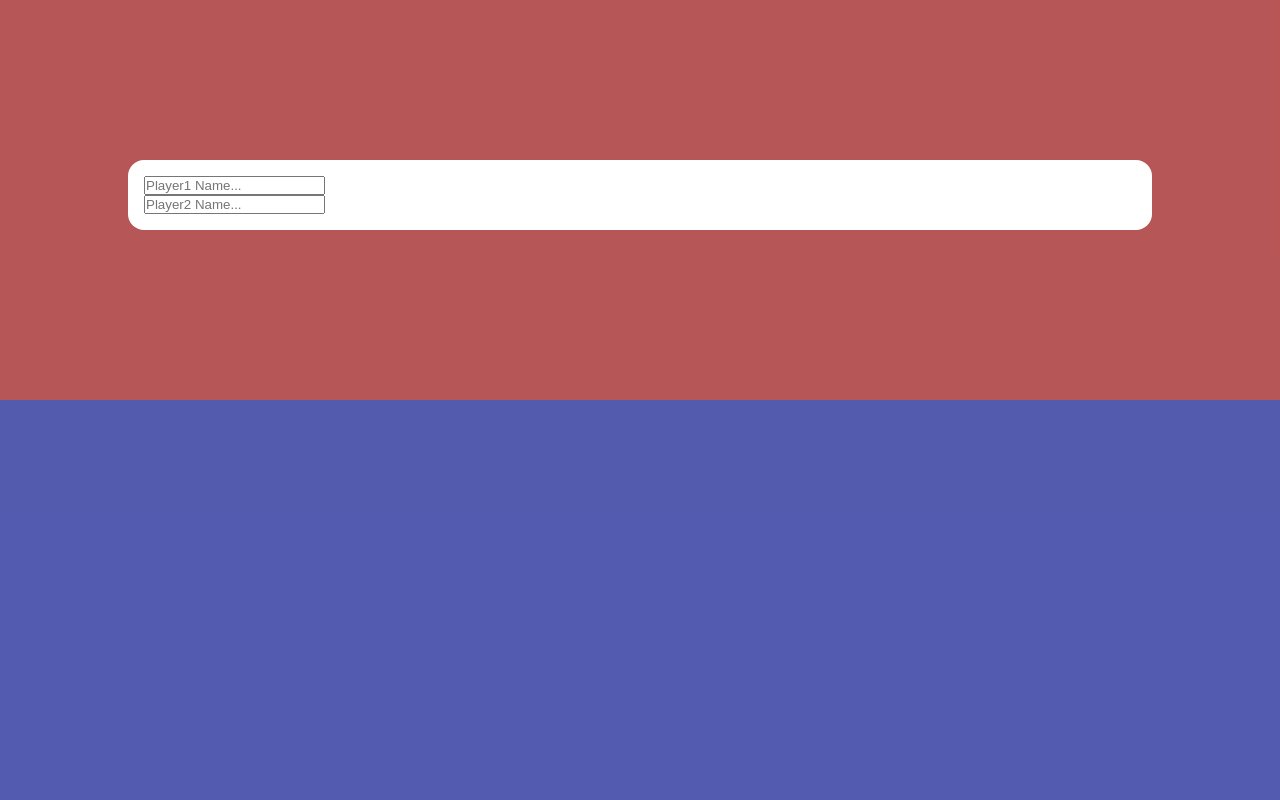
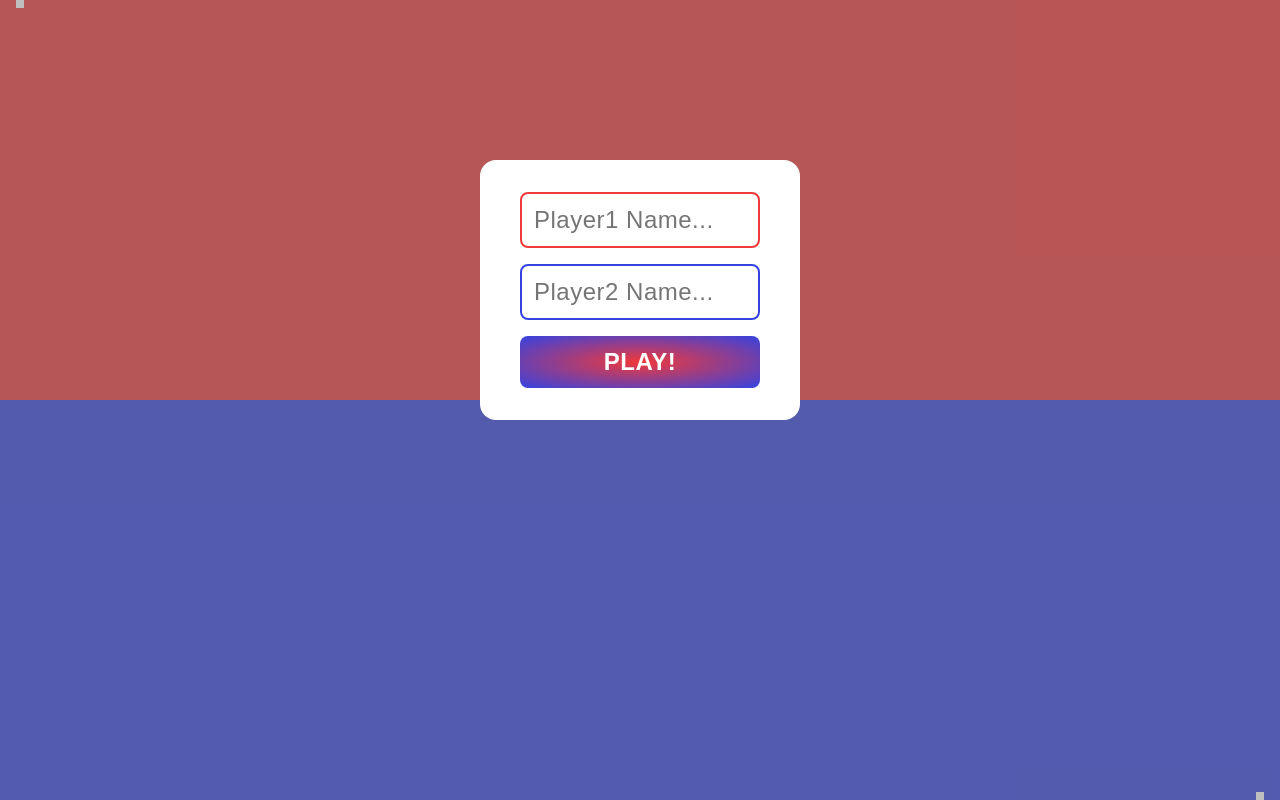
Before and after one commit to Temi-Tade/turbo-clickz, a plain HTML site: page index.html in a window 1280 px wide. Drawn offline with Linux system fonts and the light colour scheme.

Commit message:
game functionalities implemented, other features to be added

```diff
--- a/assets/js/main.js
+++ b/assets/js/main.js
@@ -2,6 +2,15 @@ const tiles = document.querySelectorAll('#container div')
 const modal = document.querySelector('#modal')
 let diff1 = 50
 let diff2 = 50
+let player1, player2
+
+let checkHeight = (ind, name) => {
+	if (tiles[ind].style.height === '100%'){
+		createModal(`
+			${name} wins!
+		`)
+	}
+}
 
 tiles.forEach((val, ind) => {
 	val.style.height = '50%'
@@ -12,6 +21,7 @@ tiles.forEach((val, ind) => {
 				diff2 -= 5;
 				tiles[0].style.height = `${diff1}%`
 				tiles[1].style.height = `${diff2}%`
+				checkHeight(0, player1)
 				break;
 
 			case 1:
@@ -19,6 +29,7 @@ tiles.forEach((val, ind) => {
 				diff2 += 5;
 				tiles[0].style.height = `${diff1}%`
 				tiles[1].style.height = `${diff2}%`
+				checkHeight(1, player2)
 				break;
 		}
 	}
--- a/assets/js/player.js
+++ b/assets/js/player.js
@@ -1,5 +1,32 @@
 createModal(`
 	<form>
-		<input type='text' id='player1Name' placeholder='Player1 Name...'>
-		<input type='text' id='player2Name' placeholder='Player2 Name...'>
+		<input type='text' id='player1Name' placeholder='Player1 Name...' maxlength='8' required>
+		<input type='text' id='player2Name' placeholder='Player2 Name...' maxlength='8' required>
+		<input type='submit' value='play!' id='playBtn'>
 `)
+
+modal.querySelector('form').addEventListener('submit', () => {
+	event.preventDefault()
+	let names = modal.querySelectorAll('input[type=text]')
+	let name_card = document.querySelectorAll("#container small")
+
+	if (names[0].value.trim() === names[1].value.trim()) {
+		alert('Players cannot have the same name')
+		return
+	}else{
+		player1 = names[0].value.trim()
+		player2 = names[1].value.trim()
+		modal.parentElement.style.display = 'none'
+	}
+	names.forEach((val, ind) => {
+		name_card[ind].innerHTML = val.value.toUpperCase()
+	})
+})
+
+//turbo clickz
+//rules
+//orientation
+//sounds
+//coords
+//font
+//start page info
--- a/assets/js/ui.js
+++ b/assets/js/ui.js
@@ -1,3 +1,10 @@
 const createModal = (content) => {
+	modal.animate({
+		transform: ['scale(0)', 'scale(1.05)', 'scale(1)']
+	},
+	{
+		duration: 500
+	})
+	modal.parentElement.style.display = 'block'
 	modal.innerHTML = content
 }
--- a/assets/style/style.css
+++ b/assets/style/style.css
@@ -1,4 +1,13 @@
-*{padding: 0;margin: 0; box-sizing: border-box; transition: .5s}
+*{padding: 0;margin: 0; box-sizing: border-box; transition: .5s; letter-spacing: .5px
+}
+
+*:focus{
+	outline: 0;
+}
+
+button{
+	border: 0;
+}
 
 :root{
 	--primary-color: #333;
@@ -8,7 +17,7 @@
 
 html{
 	height: 100%;
-	background: #EEE
+	background: #EEE;
 }
 
 body{
@@ -18,10 +27,31 @@ body{
 	left: 0;
 	right: 0;
 	bottom: 0;
+	font-size: 1.5rem
+
 }
 
 #container{
 	height: 100%;
+}
+
+#container div small{
+	position: absolute;
+	background: #FFF;
+	padding: .25rem;
+	font-weight: 300;
+}
+
+#pl1 small {
+	top: 0;
+	left: 1rem;
+	color: var(--pl1-color);
+}
+
+#pl2 small{
+	bottom: 0;
+	right: 1rem;
+	color: var(--pl2-color);
 }
 
 #modal-bg{
@@ -38,20 +68,52 @@ body{
 	background: #FFF;
 	color: #333;
 	padding: 1rem;
-	width: 80%;
+	width: 20rem;
 	border-radius: 1rem;
 	margin: auto;
 }
 
 
 #pl1{
-	background: var(--pl1-color)
+	background: var(--pl1-color);
+	position: relative;
 }
 
 #pl2{
-	background: var(--pl2-color)
+	background: var(--pl2-color);
+	position: relative;
 }
 
 input{
 	display: block;
+	margin: 1rem auto;
+	width: 15rem;
+	padding: .75rem;
+	border-radius: .5rem;
+	font-size: 1.5rem
+
 }
+
+#player1Name{
+	border: 2px solid var(--pl1-color);
+}
+
+#player1Name:focus{
+	box-shadow: 0 0 2px 4px #F0393977;
+}
+
+#player2Name{
+	border: 2px solid var(--pl2-color);
+}
+
+#player2Name:focus{
+	box-shadow: 0 0 2px 4px #3443E177
+}
+
+#modal #playBtn{
+	border: 0;
+	text-transform: uppercase;
+	background: radial-gradient(var(--pl1-color), var(--pl2-color));
+	color: #FFF;
+	font-weight: bolder;
+}
--- a/index.html
+++ b/index.html
@@ -12,8 +12,12 @@
 
 <body>
 	<section id="container">
-		<div id="pl1"></div>
-		<div id="pl2"></div>
+		<div id="pl1">
+			<small id=player1_name_card></small>
+		</div>
+		<div id="pl2">
+			<small id=player2_name_card></small>
+		</div>
 	</section>
 
 	<div id="modal-bg">
```
